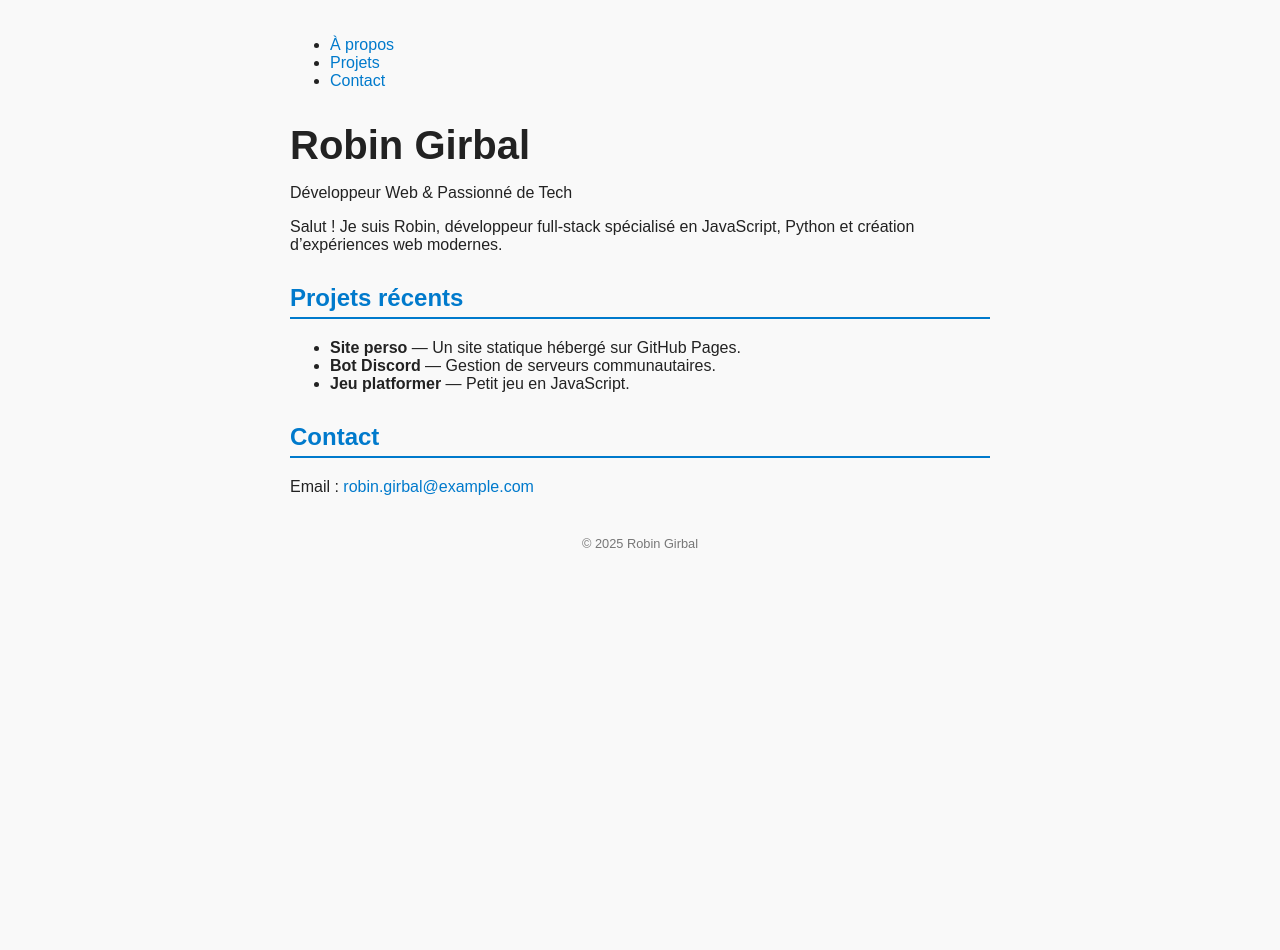
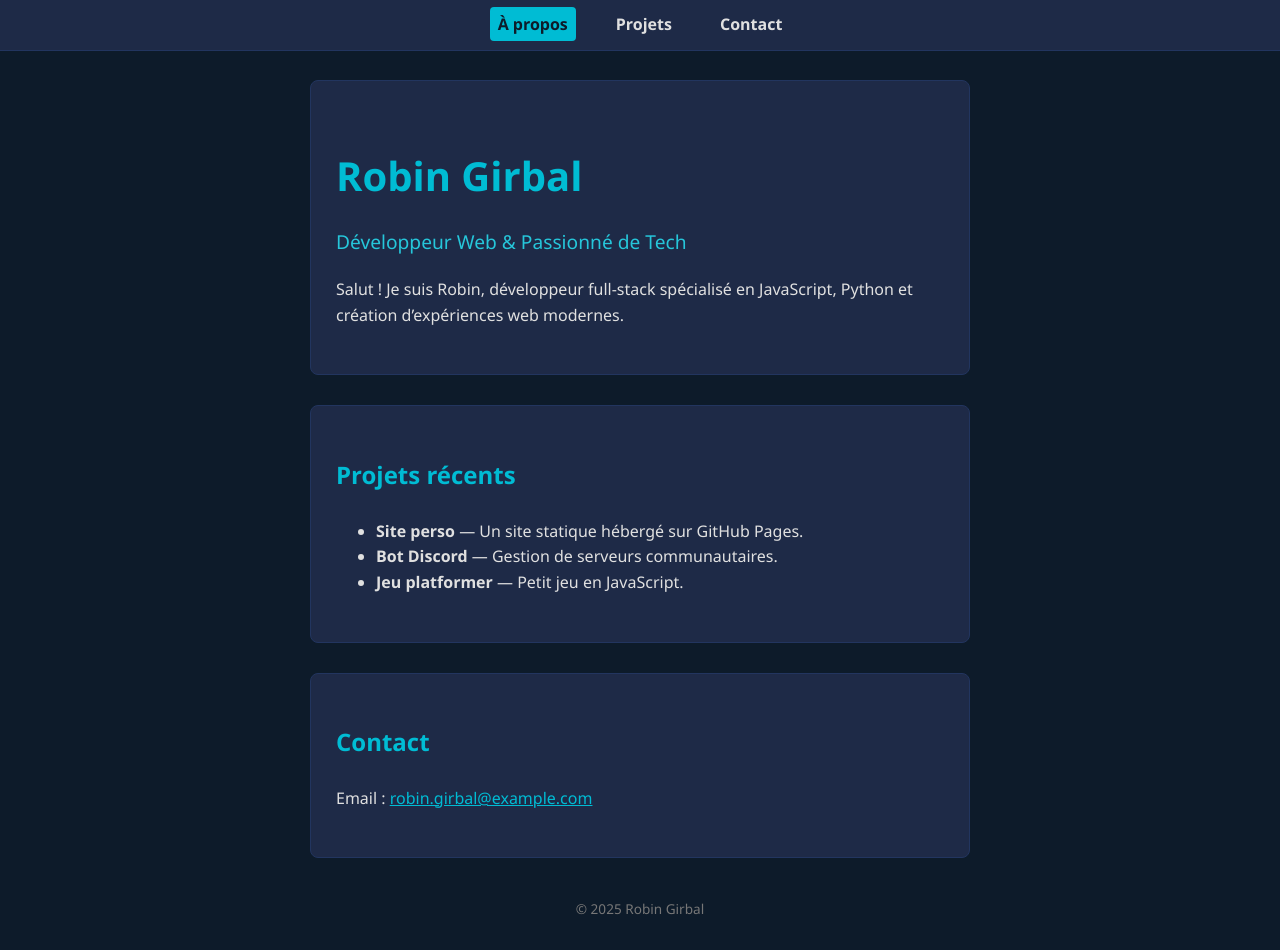
Before and after one commit to Nixo0725/Nixo, a plain HTML site: page index.html in a window 1280 px wide. Before the commit the page ends 800 px from the top, so only its background shows below. Drawn offline with Linux system fonts and the light colour scheme.

Commit message:
Update style.css

```diff
--- a/style.css
+++ b/style.css
@@ -1,44 +1,106 @@
-body {
-  font-family: Arial, sans-serif;
-  max-width: 700px;
-  margin: auto;
-  padding: 20px;
-  background-color: #f9f9f9;
-  color: #222;
+:root {
+  --color-bg-main: #0D1B2A;
+  --color-bg-secondary: #1E2A47;
+  --color-text-main: #E0E0E0;
+  --color-title: #00BCD4;
+  --color-accent-light: #26C6DA;
+  --color-border: #22355F;
+  --color-text-secondary: #777777;
 }
 
-header {
-  text-align: center;
-  margin-bottom: 40px;
+* {
+  box-sizing: border-box;
+}
+
+body {
+  margin: 0;
+  background-color: var(--color-bg-main);
+  color: var(--color-text-main);
+  font-family: 'Segoe UI', Tahoma, Geneva, Verdana, sans-serif;
+  line-height: 1.6;
+  scroll-behavior: smooth;
+}
+
+nav {
+  background-color: var(--color-bg-secondary);
+  padding: 12px 24px;
+  position: fixed;
+  top: 0;
+  width: 100%;
+  border-bottom: 1px solid var(--color-border);
+  z-index: 100;
+}
+
+nav ul {
+  list-style: none;
+  display: flex;
+  justify-content: center;
+  gap: 2rem;
+  margin: 0;
+  padding: 0;
+}
+
+nav a {
+  color: var(--color-text-main);
+  text-decoration: none;
+  font-weight: 600;
+  font-size: 1rem;
+  padding: 6px 8px;
+  border-radius: 4px;
+  transition: background-color 0.3s ease, color 0.3s ease;
+}
+
+nav a:hover,
+nav a.active {
+  background-color: var(--color-title);
+  color: var(--color-bg-main);
+}
+
+main {
+  max-width: 700px;
+  margin: 80px auto 40px; /* top margin to avoid nav */
+  padding: 0 20px;
+}
+
+.section {
+  background-color: var(--color-bg-secondary);
+  border: 1px solid var(--color-border);
+  border-radius: 8px;
+  padding: 30px 25px;
+  margin-bottom: 30px;
 }
 
 h1 {
+  color: var(--color-title);
   font-size: 2.5rem;
-  margin-bottom: 5px;
+  margin-bottom: 0.3em;
 }
 
 h2 {
-  border-bottom: 2px solid #007acc;
-  padding-bottom: 5px;
-  color: #007acc;
+  color: var(--color-title);
+  margin-bottom: 1em;
+  font-weight: 700;
+}
+
+.subtitle {
+  font-weight: 400;
+  font-size: 1.2rem;
+  margin-bottom: 1em;
+  color: var(--color-accent-light);
 }
 
 a {
-  color: #007acc;
-  text-decoration: none;
+  color: var(--color-title);
 }
 
 a:hover {
+  color: var(--color-accent-light);
   text-decoration: underline;
-}
-
-section {
-  margin-bottom: 30px;
 }
 
 footer {
   text-align: center;
-  font-size: 0.8rem;
-  color: #777;
-  margin-top: 40px;
+  font-size: 0.85rem;
+  color: var(--color-text-secondary);
+  margin-bottom: 30px;
 }
```
